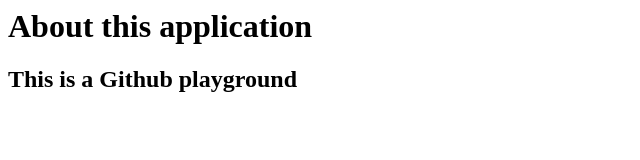
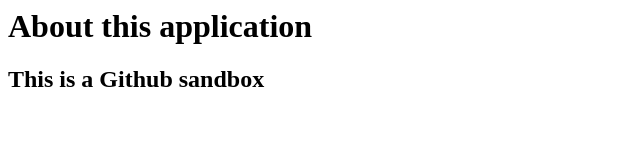
Before and after one commit to bottleduniverse/greeter, a plain HTML site: page about.html in a window 1280 px wide. Shown: the full height of the page, 0-640 px from the left. Drawn offline with Linux system fonts and the light colour scheme.

Commit message:
Change playground to sandbox

```diff
--- a/about.html
+++ b/about.html
@@ -4,6 +4,6 @@
 	</head>
 <body>
 	<h1>About this application</h1>
-	<h2>This is a Github playground</h2>
+	<h2>This is a Github sandbox</h2>
 </body>
 </html>
```
